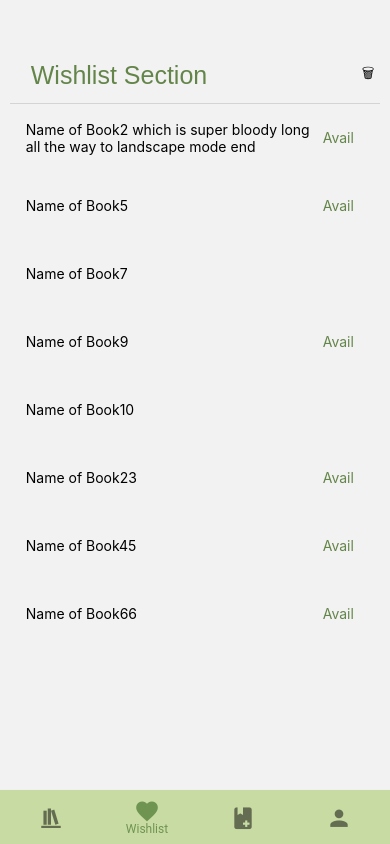
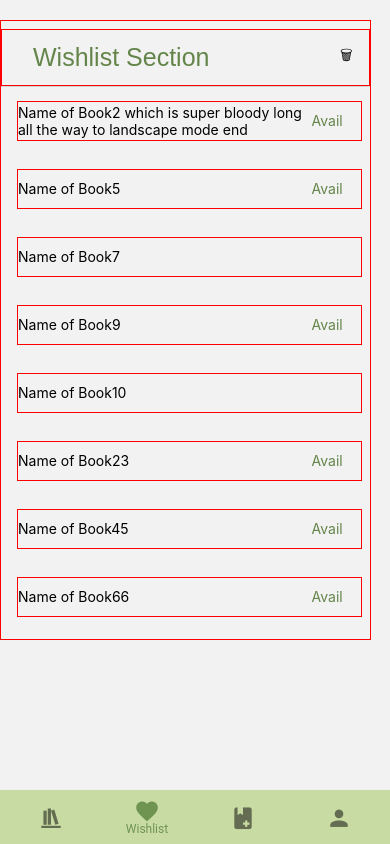
Before and after one commit to franpoh/groupproject3-bookmobile, a React Native app in the folder Mobile/: screen /Wishlist in a window 390 px wide. Built offline with nearby package versions, Linux system fonts and the light colour scheme.

Commit message:
no change

```diff
--- a/Mobile/screens/wishlist/index.js
+++ b/Mobile/screens/wishlist/index.js
@@ -81,19 +81,21 @@ const WishlistScreen = ({ navigation }) => {
 
     return (
       <TouchableHighlight onPress={() => {
-        Alert.alert(
-          'Jumping to',
-          `Removing Book ID ${data.value}`,
-          [
-            { text: "Cancel" },
-            {
-              test: 'OK',
-              onPress: () => {
-                removeBookfromWishList(data.value);
-              }
-            }
-          ]
-        )}
+        removeBookfromWishList(data.value);
+        // Alert.alert(
+        //   'Jumping to',
+        //   `Removing Book ID ${data.value}`,
+        //   [
+        //     { text: "Cancel" },
+        //     {
+        //       test: 'OK',
+        //       onPress: () => {
+        //         removeBookfromWishList(data.value);
+        //       }
+        //     }
+        //   ]
+        // )
+      }
       }>
         <Text>    {trashCan}</Text>
       </TouchableHighlight>
@@ -118,13 +120,13 @@ const WishlistScreen = ({ navigation }) => {
   //   <Text>Wishlist</Text>
   // </PaperP>
 
-  <View style={styles.container}>
+  // <View style={styles.container}>
     <PaperP>
 
       <View style={styles.contentArea}>
       <List.Section>
       <ScrollView>
-        <View style={[styles.rowSpaceBtwn, { height: 'auto', paddingHorizontal: 5 }]}>
+        <View style={[styles.rowSpaceBtwn, { height: 'auto', paddingHorizontal: 15 }]}>
           <List.Subheader style={styles.h3Bold}>Wishlist Section</List.Subheader>
           <TouchableHighlight onPress={() => {setShowDel(!showDel)}}>
             <Text style={{
@@ -142,21 +144,21 @@ const WishlistScreen = ({ navigation }) => {
       </List.Section>
       </View>
     </PaperP>
-    {/* <MyButton
-      text="Testing scrollview"
-      buttonAction={
-        () => {
-          Alert.alert(
-            'Placeholder',
-            `${userA.wishlist}`,
-            [
-              { text: "OK" }
-            ]
-          )
-        }
-      }
-    /> */}
-  </View>
+    // {/* <MyButton
+    //   text="Testing scrollview"
+    //   buttonAction={
+    //     () => {
+    //       Alert.alert(
+    //         'Placeholder',
+    //         `${userA.wishlist}`,
+    //         [
+    //           { text: "OK" }
+    //         ]
+    //       )
+    //     }
+    //   }
+    // /> */}
+  // </View>
 
 )};
 
--- a/Mobile/style_constants/style-sheet.js
+++ b/Mobile/style_constants/style-sheet.js
@@ -57,7 +57,9 @@ const styles = StyleSheet.create({
 
     contentArea: { // g1
         width: win.width*.95,
-        marginTop: win.width*.05
+        marginTop: win.width*.05,
+        borderWidth: 1,
+        borderColor: 'red'
     },
 
     rowSpaceBtwn: { // g1
@@ -65,6 +67,8 @@ const styles = StyleSheet.create({
         justifyContent: 'space-between',
         height: 40,
         alignItems: 'center',
+        borderWidth: 1,
+        borderColor: 'red'
     },
 })
 
```
